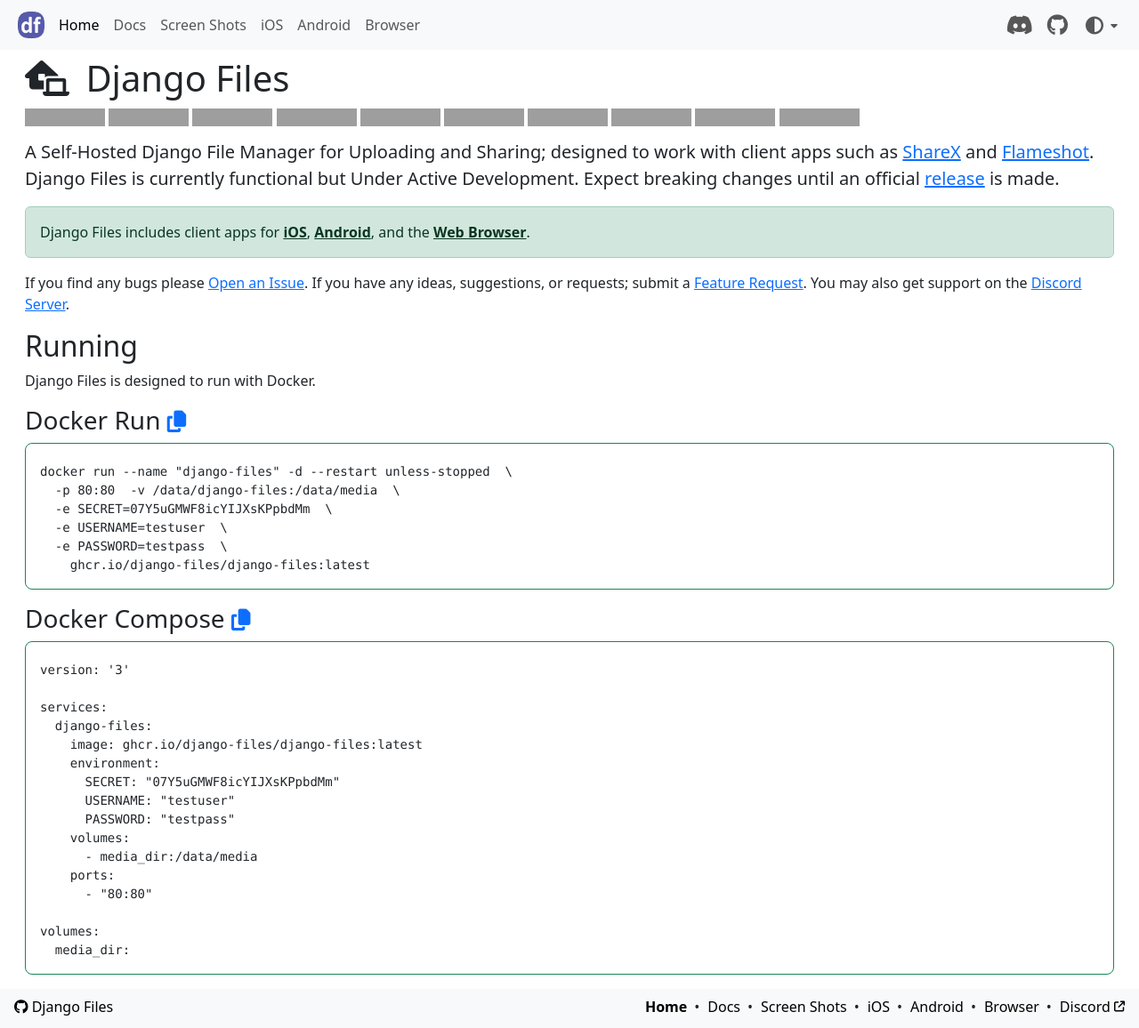
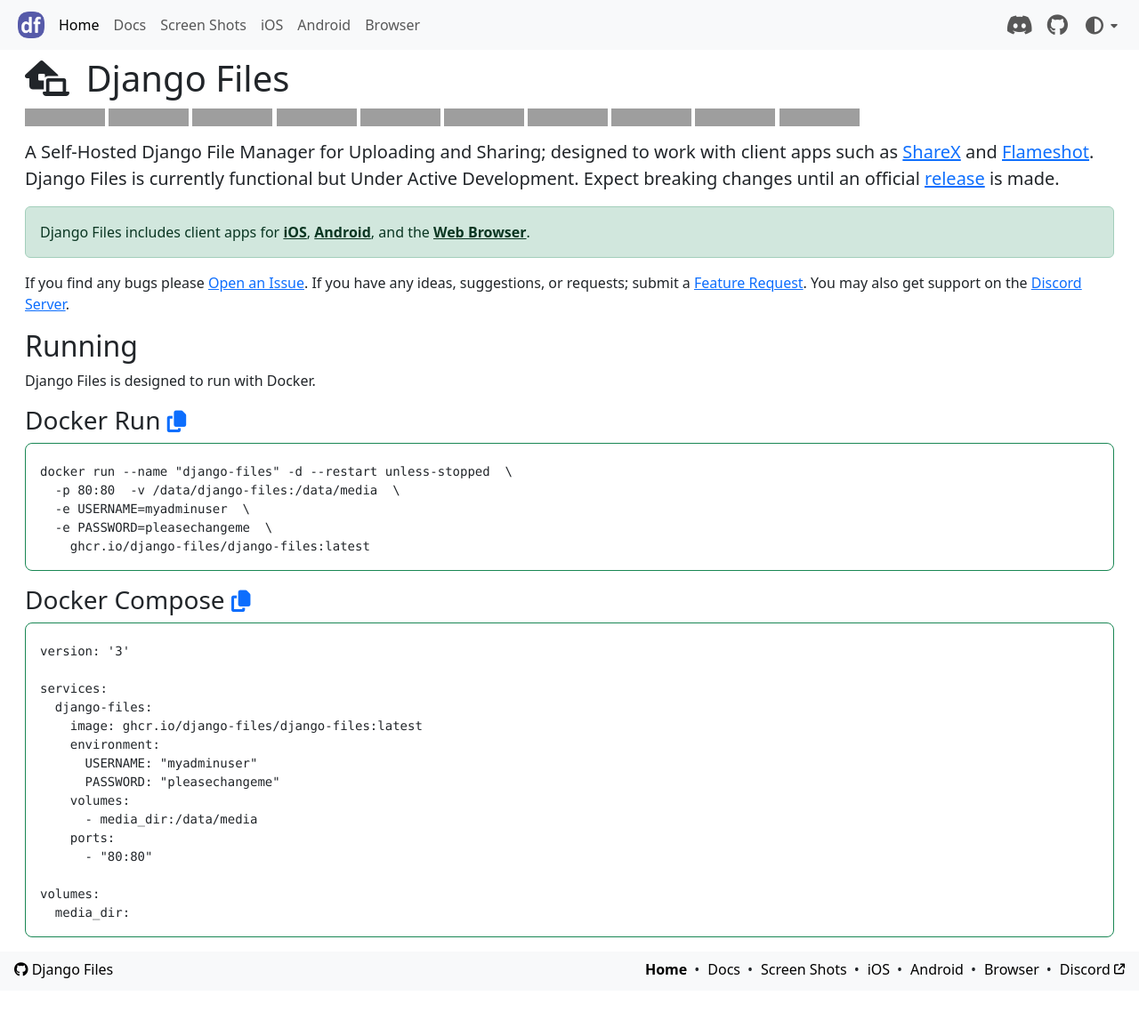
Before and after one commit to django-files/django-files.github.io, a Jekyll site: the page built from src/html/index.html, in a window 1280 px wide, cut to the strip 0-1156 px from the top of the page. Shown: the whole strip at 89% size. Built offline with Jekyll 4.4.1, drawn with Linux system fonts in a browser that asks for light colours; comment, search, counter and statistics services are not loaded; after the commit the page ends 1114 px from its top, so only the background shows below that; grey boxes are pictures that could not be loaded.

Commit message:
chnges for ios (#18)

```diff
--- a/src/html/index.html
+++ b/src/html/index.html
@@ -68,9 +68,8 @@
 <pre class="border border-success rounded-3 px-3 pb-3"><code id="docker-run-inline">
 docker run --name "django-files" -d --restart unless-stopped  \
   -p 80:80  -v /data/django-files:/data/media  \
-  -e SECRET=07Y5uGMWF8icYIJXsKPpbdMm  \
-  -e USERNAME=testuser  \
-  -e PASSWORD=testpass  \
+  -e USERNAME=myadminuser  \
+  -e PASSWORD=pleasechangeme  \
     ghcr.io/django-files/django-files:latest
 </code></pre>
 
@@ -86,9 +85,8 @@
   django-files:
     image: ghcr.io/django-files/django-files:latest
     environment:
-      SECRET: "07Y5uGMWF8icYIJXsKPpbdMm"
-      USERNAME: "testuser"
-      PASSWORD: "testpass"
+      USERNAME: "myadminuser"
+      PASSWORD: "pleasechangeme"
     volumes:
       - media_dir:/data/media
     ports:
--- a/src/html/ios.html
+++ b/src/html/ios.html
@@ -9,7 +9,9 @@
 
     <h1 class="animate__animated animate__zoomIn"><i class="fa-brands fa-apple me-2"></i> {{ page.title }}</h1>
 
-    <p class="lead">Coming Soon...</p>
+    <a href="https://apps.apple.com/us/app/django-files/id6742523003?itscg=30200&itsct=apps_box_badge&mttnsubad=6742523003" style="display: inline-block;">
+    <img src="https://toolbox.marketingtools.apple.com/api/v2/badges/download-on-the-app-store/black/en-us?releaseDate=1743638400" alt="Download on the App Store" style="width: 246px; height: 82px; vertical-align: middle; object-fit: contain;" />
+    </a>
 
     <div class="alert alert-info mt-3" role="alert">
         Please see the
```
